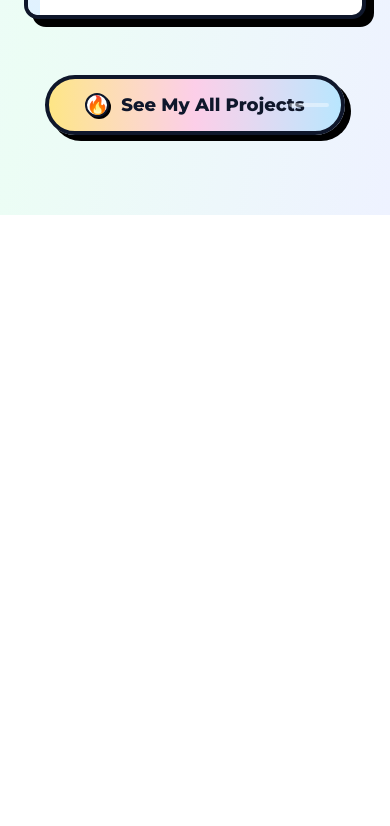
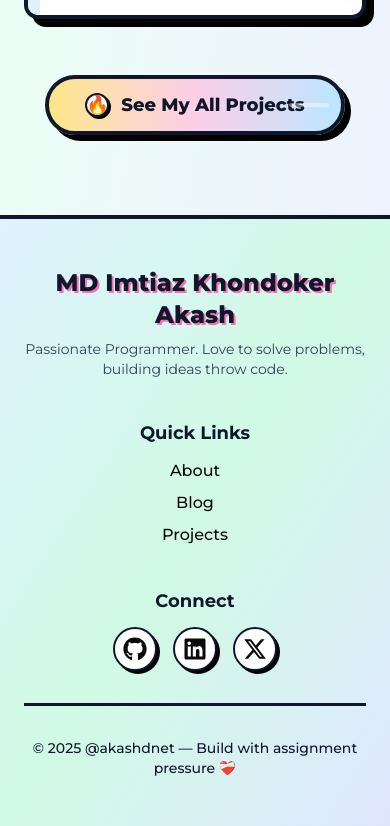
Before and after one commit to akashdnet/protfolio-frontend, a Next.js app: page / in a window 390 px wide. Shown: the part 6371-7197 px from the top of the page. Before the commit the page ends 6586 px from the top, so only its background shows below. Built offline with nearby package versions, Linux system fonts and the light colour scheme.

Commit message:
footer added.

```diff
--- a/package.json
+++ b/package.json
@@ -18,6 +18,7 @@
     "next": "15.5.4",
     "react": "19.1.0",
     "react-dom": "19.1.0",
+    "react-icons": "^5.5.0",
     "tailwind-merge": "^3.3.1"
   },
   "devDependencies": {
--- a/src/app/layout.tsx
+++ b/src/app/layout.tsx
@@ -3,6 +3,7 @@ import Header from '../components/Header'
 import type { Metadata } from "next";
 import { Montserrat } from "next/font/google";
 import "./globals.css";
+import Footer from '@/components/Footer';
 
 const montserrat = Montserrat({
   variable: "--font-geist-sans",
@@ -27,6 +28,7 @@ export default function RootLayout({
       >
         <Header/>
         {children}
+        <Footer/>
       </body>
     </html>
   );
--- /dev/null
+++ b/src/components/Footer.tsx
@@ -0,0 +1,87 @@
+import Link from "next/link"
+import { FaGithub, FaLinkedin } from "react-icons/fa"
+import { FaXTwitter } from "react-icons/fa6"
+
+export default function Footer() {
+  return (
+    <footer
+      className=" bg-gradient-to-br from-sky-100 via-emerald-100 to-indigo-100
+                 shadow-[0_-6px_0px_#000]
+                 border-t-4 border-slate-900"
+    >
+      <div className="container mx-auto max-w-6xl px-6 py-12">
+
+        <div className="grid grid-cols-1 md:grid-cols-3 gap-10 text-center md:text-left">
+
+
+          <div>
+            <h2 className="text-2xl font-extrabold text-slate-900 drop-shadow-[2px_2px_0px_#f472b6]">
+              MD Imtiaz Khondoker Akash
+            </h2>
+            <p className="mt-2 text-sm text-slate-700">
+                Passionate Programmer. Love to solve problems, building ideas throw code.
+            </p>
+          </div>
+
+
+
+
+
+
+
+          <div>
+            <h3 className="text-lg font-bold text-slate-900 mb-3">Quick Links</h3>
+            <ul className="space-y-2">
+              <li><Link href="#about" className="hover:underline font-medium">About</Link></li>
+              <li><Link href="#blog" className="hover:underline font-medium">Blog</Link></li>
+              <li><Link href="#projects" className="hover:underline font-medium">Projects</Link></li>
+            </ul>
+          </div>
+
+
+
+
+
+
+          <div>
+            <h3 className="text-lg font-bold text-slate-900 mb-3">Connect</h3>
+            <div className="flex justify-center md:justify-start gap-4 text-2xl">
+              <Link
+                href="https://github.com/akashdnet"
+                target="_blank"
+                className="rounded-full border-2 border-slate-900 bg-white p-2
+                           shadow-[3px_3px_0px_#000] hover:bg-slate-100 transition"
+              >
+                <FaGithub />
+              </Link>
+              <Link
+                href="https://linkedin.com/in/akashdnet"
+                target="_blank"
+                className="rounded-full border-2 border-slate-900 bg-white p-2
+                           shadow-[3px_3px_0px_#000] hover:bg-slate-100 transition"
+              >
+                <FaLinkedin />
+              </Link>
+              <Link
+                href="https://twitter.com/akashdnet"
+                target="_blank"
+                className="rounded-full border-2 border-slate-900 bg-white p-2
+                           shadow-[3px_3px_0px_#000] hover:bg-slate-100 transition"
+              >
+                <FaXTwitter />
+              </Link>
+            </div>
+          </div>
+        </div>
+
+        {/* Divider */}
+        <div className="my-8 h-[3px] w-full bg-slate-900"></div>
+
+        {/* Bottom Note */}
+        <div className="text-center text-sm font-medium text-slate-900">
+          © {new Date().getFullYear()} @akashdnet — Build with assignment pressure ❤️‍🩹
+        </div>
+      </div>
+    </footer>
+  )
+}
```
Also changed, not shown: 1 other file (tests, documents, lock files or other folders).
